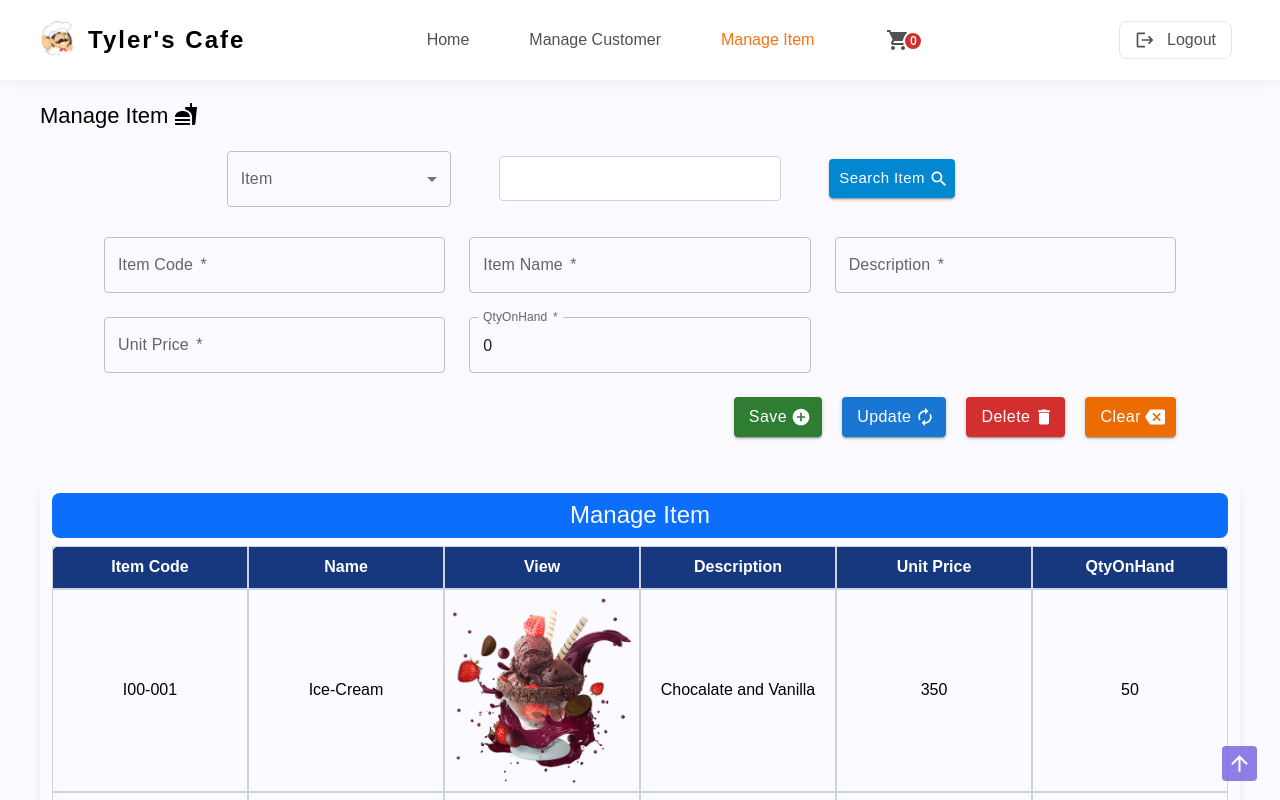
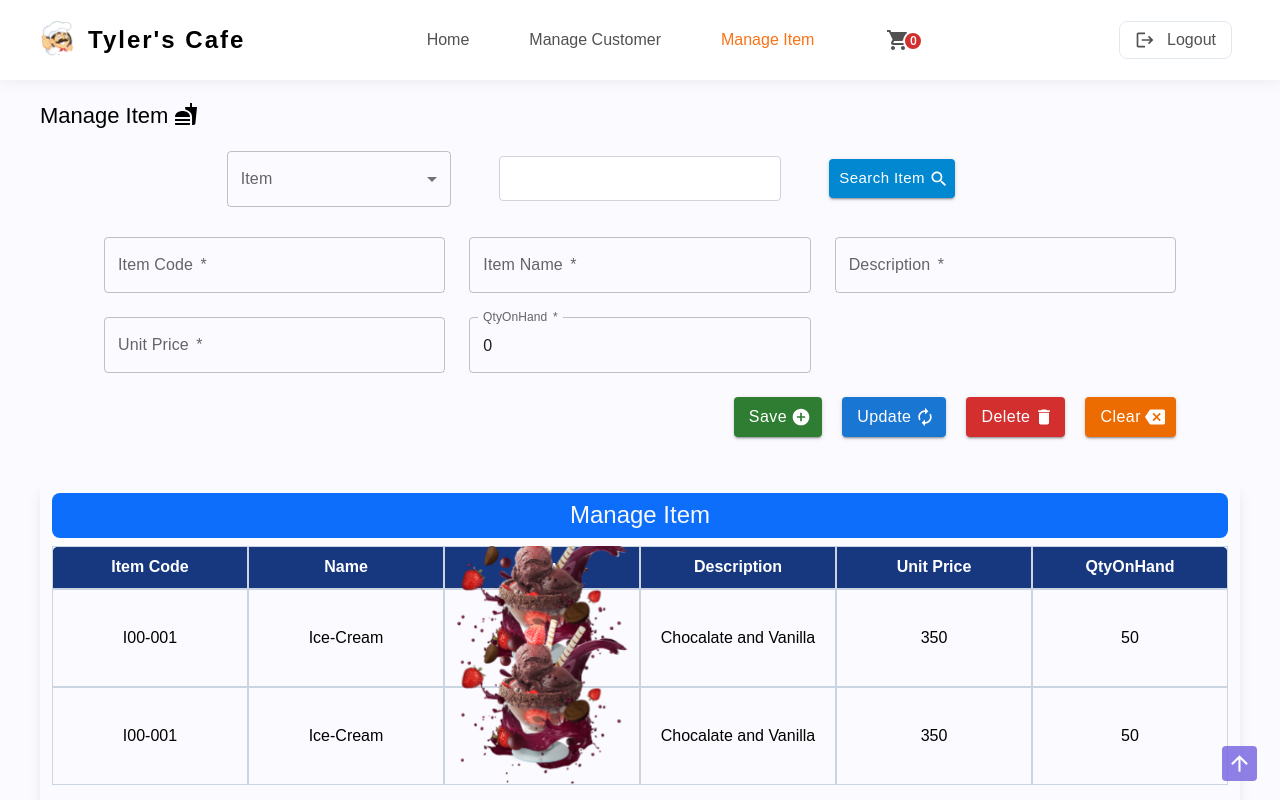
Before and after one commit to AshanSandeep06/Food-Shop-System, a React (Create React App) app in the folder frontend/: page /manage_item in a window 1280 px wide. Shown: the top 800 px of the page. Built offline with nearby package versions, Linux system fonts and the light colour scheme.

Commit message:
Content Updated

```diff
--- a/frontend/src/pages/ManageItem/ManageItem.tsx
+++ b/frontend/src/pages/ManageItem/ManageItem.tsx
@@ -165,7 +165,11 @@ const ManageItem = () => {
             [
               "I00-001",
               "Ice-Cream",
-              <img src={iceCreamImg} />,
+              <img
+                src={iceCreamImg}
+                className="w-40 lg:w-40 -mt-10 lg:-mt-20 h-40 object-contain"
+                style={{ transform: "scale(1.1) translateZ(0px)" }}
+              />,
               "Chocalate and Vanilla",
               350.0,
               50,
@@ -174,7 +178,11 @@ const ManageItem = () => {
             [
               "I00-001",
               "Ice-Cream",
-              <img src={iceCreamImg} />,
+              <img
+                src={iceCreamImg}
+                className="w-40 lg:w-40 -mt-10 lg:-mt-20 h-40 object-contain"
+                style={{ transform: "scale(1.1) translateZ(0px)" }}
+              />,
               "Chocalate and Vanilla",
               350.0,
               50,
```
